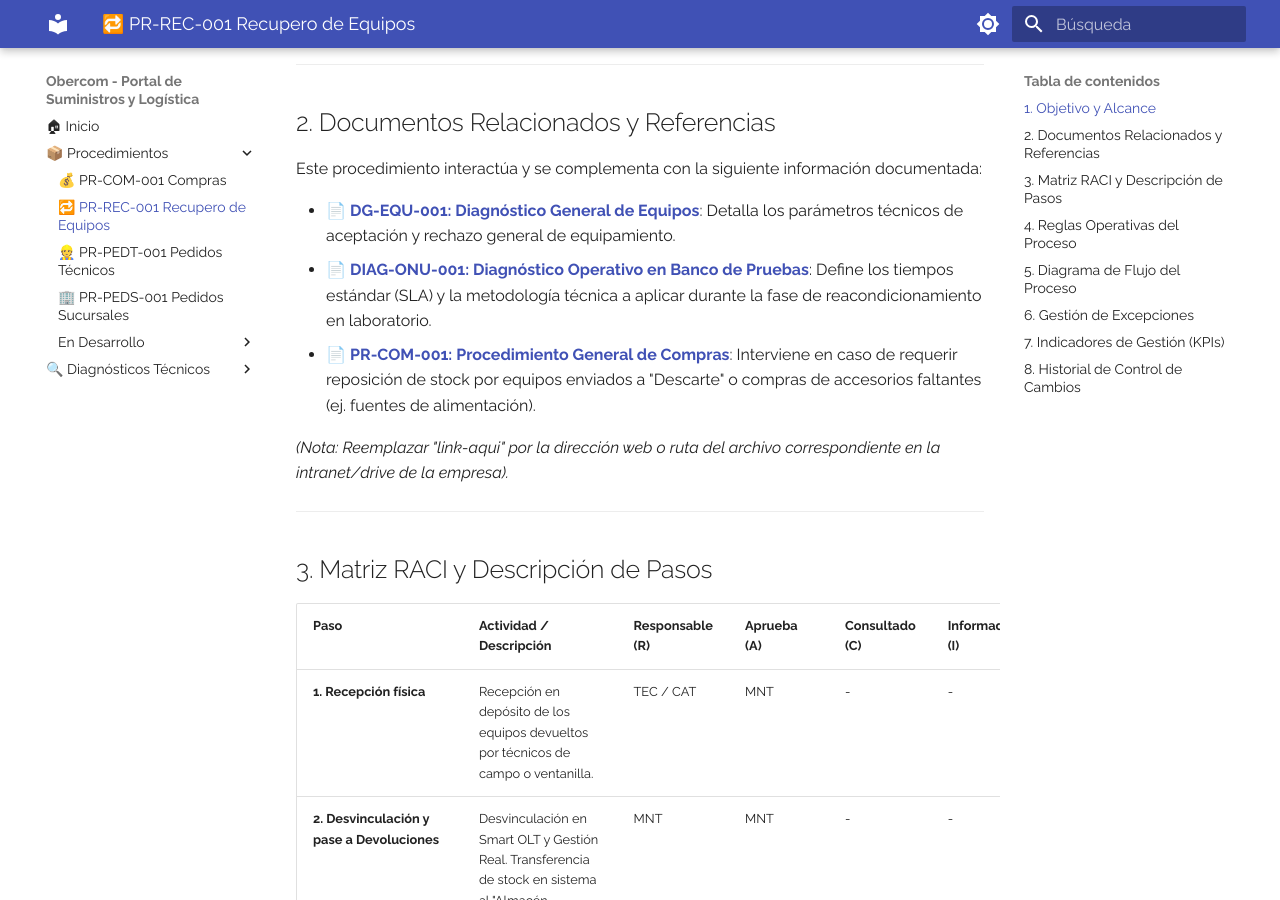
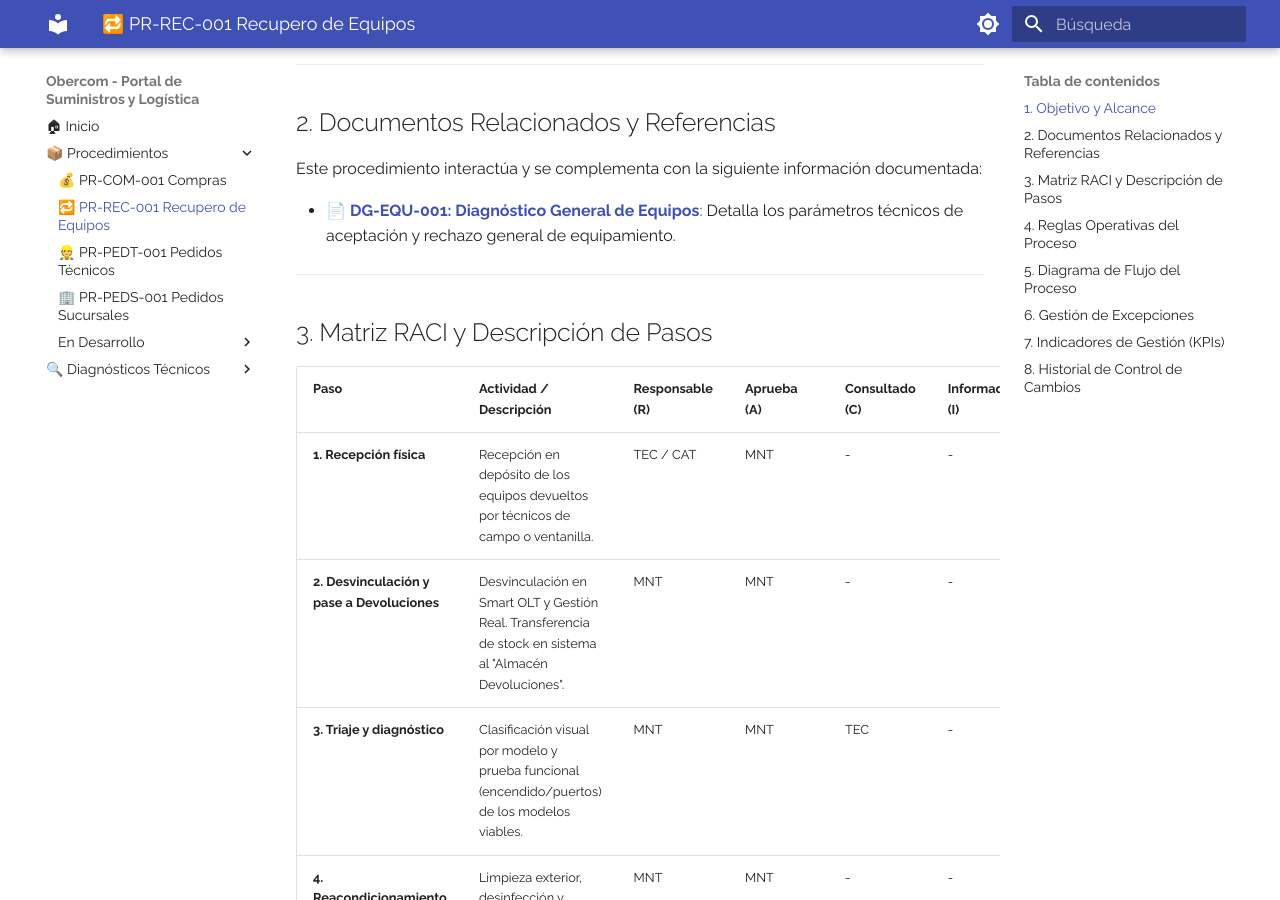
Before and after one commit to elingenierok/procedimientos-isp, an MkDocs documentation site: the page built from docs/suministros-logistica/PR-REC-001.md, in a window 1280 px wide and 900 px high, scrolled down 958 px. Built offline with MkDocs 1.6.1 and Material for MkDocs 9.7.7, drawn with Linux system fonts in a browser that asks for light colours.

Commit message:
Update PR-REC-001.md by removing document references
Removed references to specific documents and a note about link replacement.

```diff
--- a/docs/suministros-logistica/PR-REC-001.md
+++ b/docs/suministros-logistica/PR-REC-001.md
@@ -26,10 +26,6 @@
 Este procedimiento interactúa y se complementa con la siguiente información documentada:
 
 * 📄 **[DG-EQU-001: Diagnóstico General de Equipos](link-aqui)**: Detalla los parámetros técnicos de aceptación y rechazo general de equipamiento.
-* 📄 **[DIAG-ONU-001: Diagnóstico Operativo en Banco de Pruebas](link-aqui)**: Define los tiempos estándar (SLA) y la metodología técnica a aplicar durante la fase de reacondicionamiento en laboratorio.
-* 📄 **[PR-COM-001: Procedimiento General de Compras](link-aqui)**: Interviene en caso de requerir reposición de stock por equipos enviados a "Descarte" o compras de accesorios faltantes (ej. fuentes de alimentación).
-
-*(Nota: Reemplazar "link-aqui" por la dirección web o ruta del archivo correspondiente en la intranet/drive de la empresa).*
 
 ---
 
```
